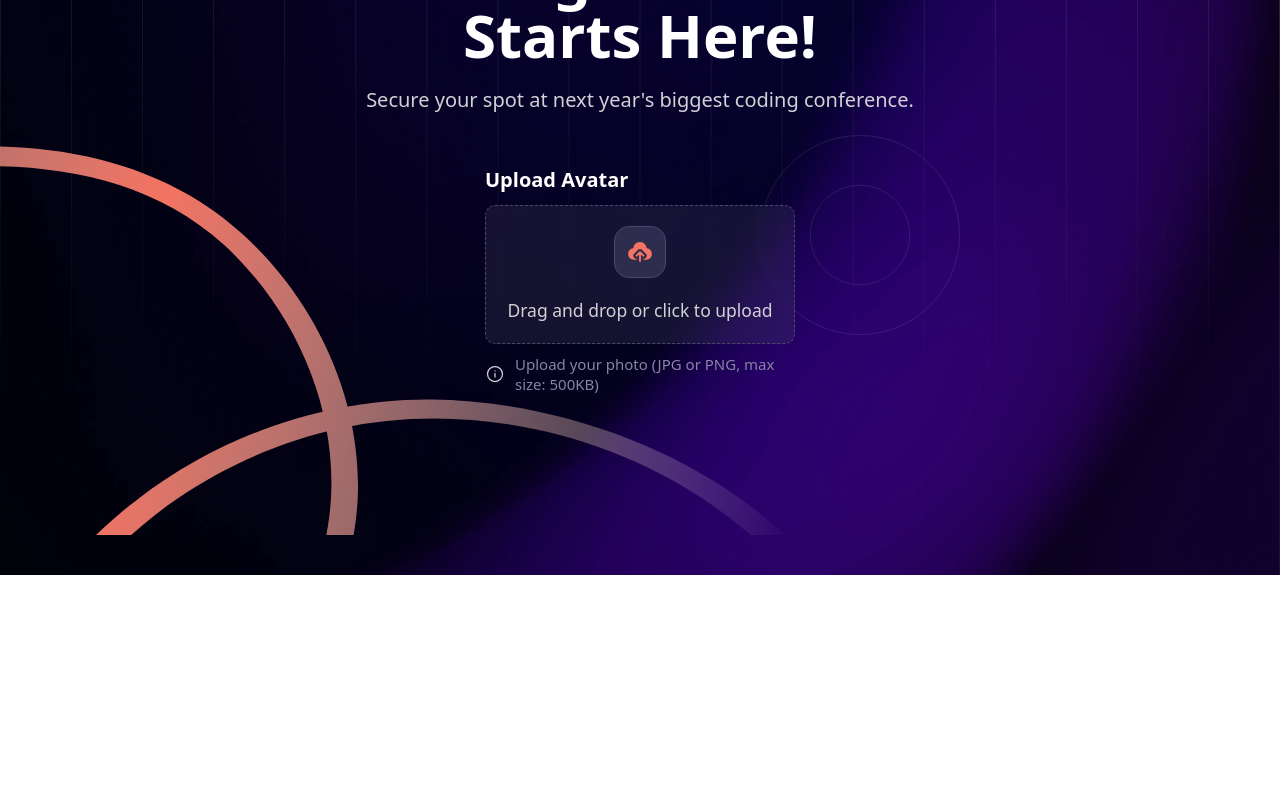
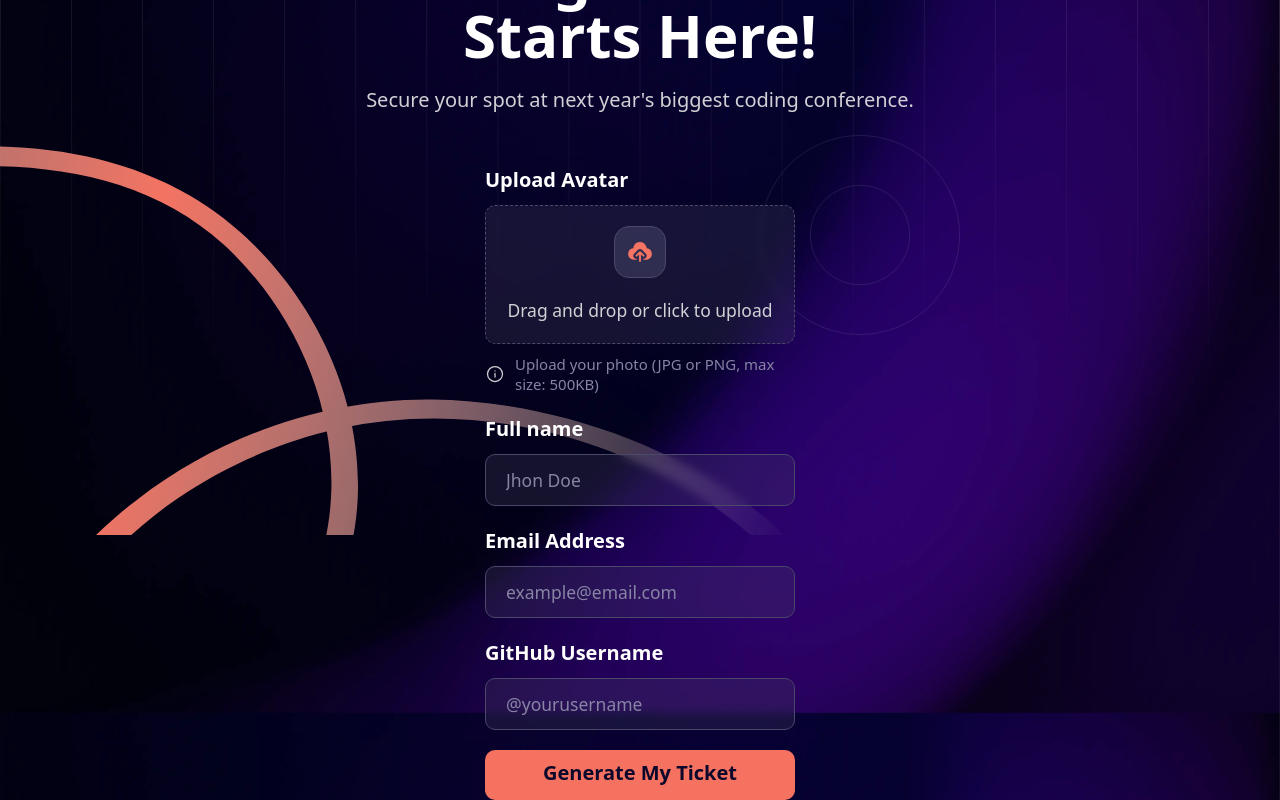
Before and after one commit to laerte-quinui/conference-ticket-generator, a React (Vite) app: page / in a window 1280 px wide. Shown: the part 265-1065 px from the top of the page. Before the commit the page ends 840 px from the top, so only its background shows below. Built offline with nearby package versions, Linux system fonts and the light colour scheme.

Commit message:
feat: Add inputs to the form

```diff
--- a/src/App.tsx
+++ b/src/App.tsx
@@ -6,8 +6,8 @@ import Header from './components/Header'
 function App() {
   return (
     <div>
-      <div className="container mx-auto px-4">
-        <img src={Logo} className="mx-auto mt-8 mb-16" />
+      <div className="container mx-auto h-screen px-4">
+        <img src={Logo} className="mx-auto mt-8 mb-8 lg:mb-16" />
         <Header />
         <Form />
       </div>
--- a/src/components/Background.tsx
+++ b/src/components/Background.tsx
@@ -6,7 +6,7 @@ import SquigglyTop from '../assets/images/pattern-squiggly-line-top.svg'
 
 const Background = () => {
   return (
-    <div className="absolute top-0 left-0 z-[-1] h-full w-full overflow-hidden">
+    <div className="fixed top-0 left-0 z-[-1] h-screen w-full overflow-hidden">
       {/* Lines */}
       <img src={LinesPattern} className="max-w-4xl lg:w-full lg:max-w-full" />
 
--- a/src/components/Form.tsx
+++ b/src/components/Form.tsx
@@ -1,17 +1,62 @@
 import InfoIcon from '../assets/images/icon-info.svg'
+import '../styles/form.css'
 import DropZone from './ui/DropZone'
 
 const Form = () => {
   return (
-    <form className="mx-auto my-10 flex flex-col gap-4 lg:max-w-3/12">
+    <form className="mx-auto mt-8 mb-10 flex flex-col gap-4 lg:mt-10 lg:max-w-3/12">
+      {/* Upload avatar */}
       <div>
-        <label className="mb-2">Upload Avatar</label>
+        <label className="mb-2" htmlFor="drop-zone">
+          Upload Avatar
+        </label>
         <DropZone />
         <span className="mt-2 flex items-center gap-2 text-xs text-[var(--neutral-500)]">
           <img src={InfoIcon} alt="Info Icon" className="h-4 w-4" />
           Upload your photo (JPG or PNG, max size: 500KB)
         </span>
       </div>
+
+      {/* Full name */}
+      <div>
+        <label className="mb-2" htmlFor="userName">
+          Full name
+        </label>
+        <input
+          id="userName"
+          type="text"
+          placeholder="Jhon Doe"
+          className="input"
+        />
+      </div>
+
+      {/* Email */}
+      <div>
+        <label className="mb-2" htmlFor="email">
+          Email Address
+        </label>
+        <input
+          id="email"
+          type="email"
+          placeholder="example@email.com"
+          className="input"
+        />
+      </div>
+
+      {/* GitHub */}
+      <div>
+        <label className="mb-2" htmlFor="github">
+          GitHub Username
+        </label>
+        <input
+          id="github"
+          type="text"
+          placeholder="@yourusername"
+          className="input"
+        />
+      </div>
+
+      <button className="btn">Generate My Ticket</button>
     </form>
   )
 }
--- a/src/components/ui/DropZone.tsx
+++ b/src/components/ui/DropZone.tsx
@@ -11,10 +11,10 @@ const DropZone = () => {
   const onDrop = useCallback((acceptedFiles: FileWithPath[]) => {
     acceptedFiles.forEach((file: FileWithPath) => {
       const reader = new FileReader()
-
       reader.onabort = () => console.log('file reading was aborted')
       reader.onerror = () => console.log('file reading has failed')
       reader.onload = () => {
+        console.log('file dropped:', file)
         const binaryStr = reader.result
         console.log(binaryStr)
       }
@@ -22,18 +22,14 @@ const DropZone = () => {
     })
   }, [])
 
-  const { getRootProps, getInputProps, isDragActive } = useDropzone({
-    onDrop,
-    accept: { 'image/jpg': [], 'image/png': [] },
-    maxFiles: 1
-  })
+  const { getRootProps, getInputProps, isDragActive } = useDropzone({ onDrop })
 
   return (
     <div
       {...getRootProps()}
       className={`drop-zone ${isDragActive ? 'drop-zone__on-drag' : ''}`}
     >
-      <input {...getInputProps()} />
+      <input type="file" id="drop-zone" {...getInputProps()} />
 
       <div className="drop-zone__icon">
         <img src={UploadIcon} />
--- a/src/index.css
+++ b/src/index.css
@@ -28,6 +28,10 @@
   @apply bg-[var(--neutral-700)]/25 backdrop-blur-xs hover:bg-[var(--neutral-700)]/30;
 }
 
+@utility focus-outline {
+  @apply focus:outline focus:outline-offset-4 focus:outline-[var(--neutral-0)] focus-visible:outline focus-visible:outline-offset-4 focus-visible:outline-[var(--neutral-0)];
+}
+
 body {
   height: 100vh;
   width: 100vw;
@@ -35,6 +39,7 @@ body {
   padding: 0;
 
   background-image: url('/src/assets/images/background-mobile.png');
+  background-attachment: fixed;
   background-position: center;
   background-repeat: no-repeat;
   background-size: cover;
--- a/src/styles/drop-zone.css
+++ b/src/styles/drop-zone.css
@@ -2,7 +2,7 @@
 
 @layer components {
   .drop-zone {
-    @apply flex flex-col items-center rounded-lg border border-dashed border-[var(--neutral-700)] bg-glass p-4 text-center transition;
+    @apply flex flex-col items-center rounded-lg border border-dashed border-[var(--neutral-700)] bg-glass p-4 text-center focus-outline;
   }
 
   .drop-zone.drop-zone__on-drag {
--- /dev/null
+++ b/src/styles/form.css
@@ -0,0 +1,11 @@
+@reference "../index.css";
+
+@layer components {
+  .input {
+    @apply h-fit w-full rounded-lg border border-[var(--neutral-700)] bg-glass px-4 py-2 focus-outline placeholder:text-sm placeholder:text-[var(--neutral-500)];
+  }
+
+  .btn {
+    @apply flex h-10 w-full cursor-pointer items-center justify-center rounded-lg border-b-4 border-b-transparent bg-[var(--orange-500)] font-semibold text-[var(--neutral-900)] focus-outline transition hover:border-b-[var(--orange-500)] hover:bg-[var(--orange-700)];
+  }
+}
```
